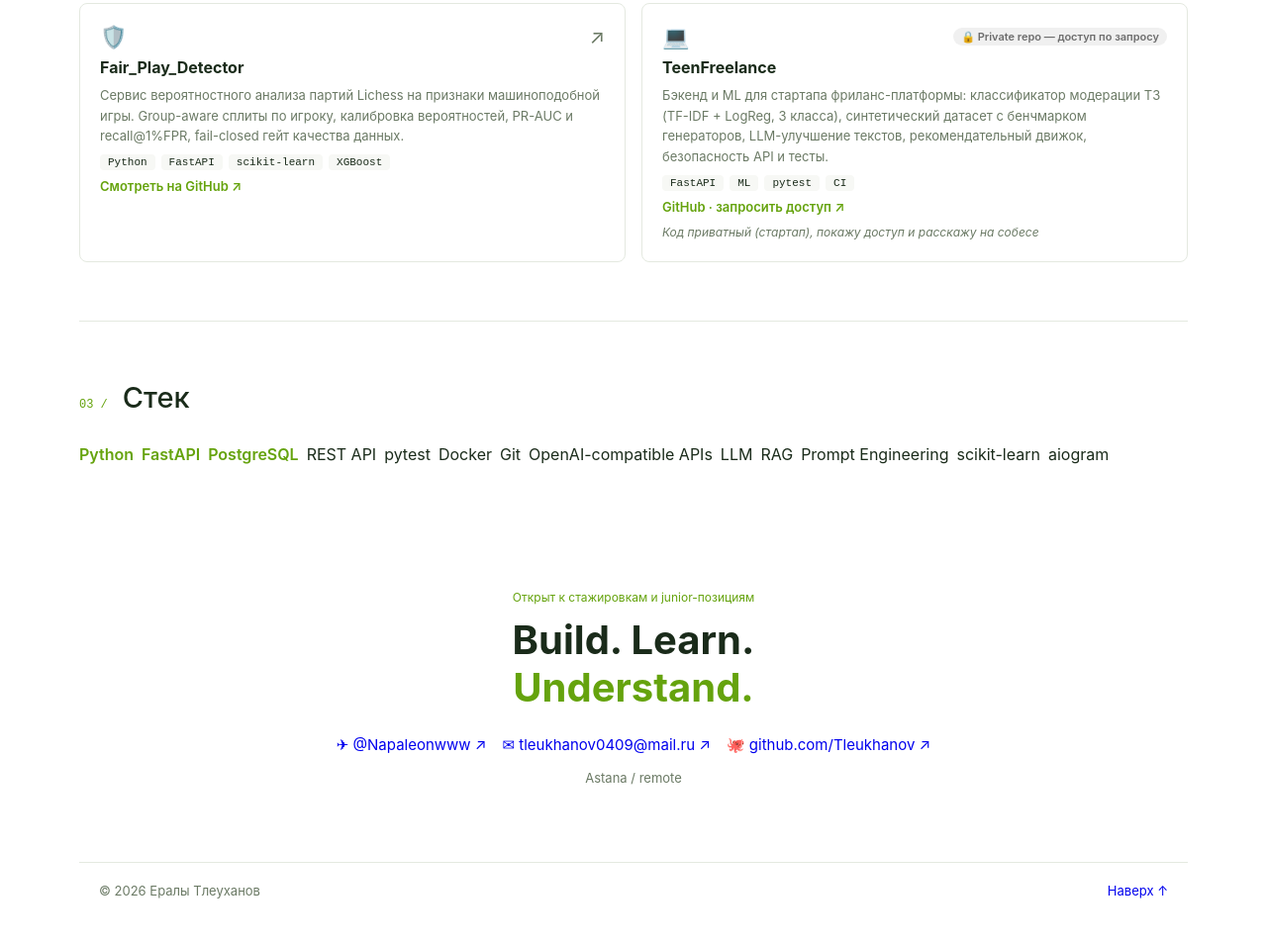
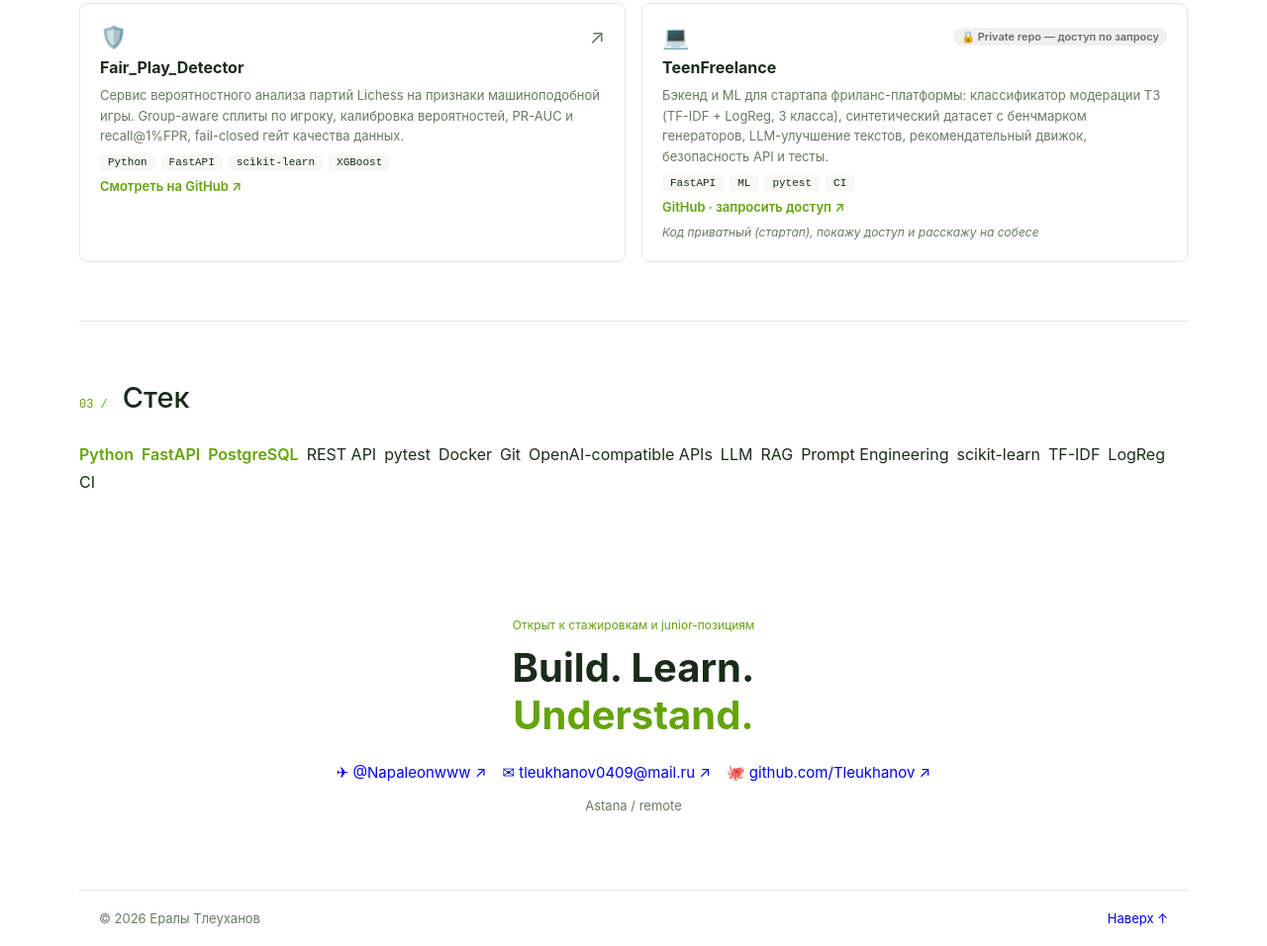
Before and after one commit to Tleukhanov/Tleukhanov.github.io, a plain HTML site: page index.html in a window 1280 px wide. Shown: the part 1731-2687 px from the top of the page at 99% size. Before the commit the page ends 2659 px from the top, so only its background shows below. Drawn offline with Linux system fonts and the light colour scheme.

Commit message:
feat: добавить TF-IDF, LogReg, CI в стек (по инструментам из коммерческого опыта)

```diff
--- a/index.html
+++ b/index.html
@@ -110,7 +110,7 @@
   <section class="section site-container" id="stack">
     <div class="section-heading"><h2><span class="section-number">03 /</span>Стек</h2></div>
     <div class="stack-list">
-      <span class="core">Python</span><span class="core">FastAPI</span><span class="core">PostgreSQL</span><span>REST API</span><span>pytest</span><span>Docker</span><span>Git</span><span>OpenAI-compatible APIs</span><span>LLM</span><span>RAG</span><span>Prompt Engineering</span><span>scikit-learn</span><span>aiogram</span>
+      <span class="core">Python</span><span class="core">FastAPI</span><span class="core">PostgreSQL</span><span>REST API</span><span>pytest</span><span>Docker</span><span>Git</span><span>OpenAI-compatible APIs</span><span>LLM</span><span>RAG</span><span>Prompt Engineering</span><span>scikit-learn</span><span>TF-IDF</span><span>LogReg</span><span>CI</span>
     </div>
   </section>
 
```
